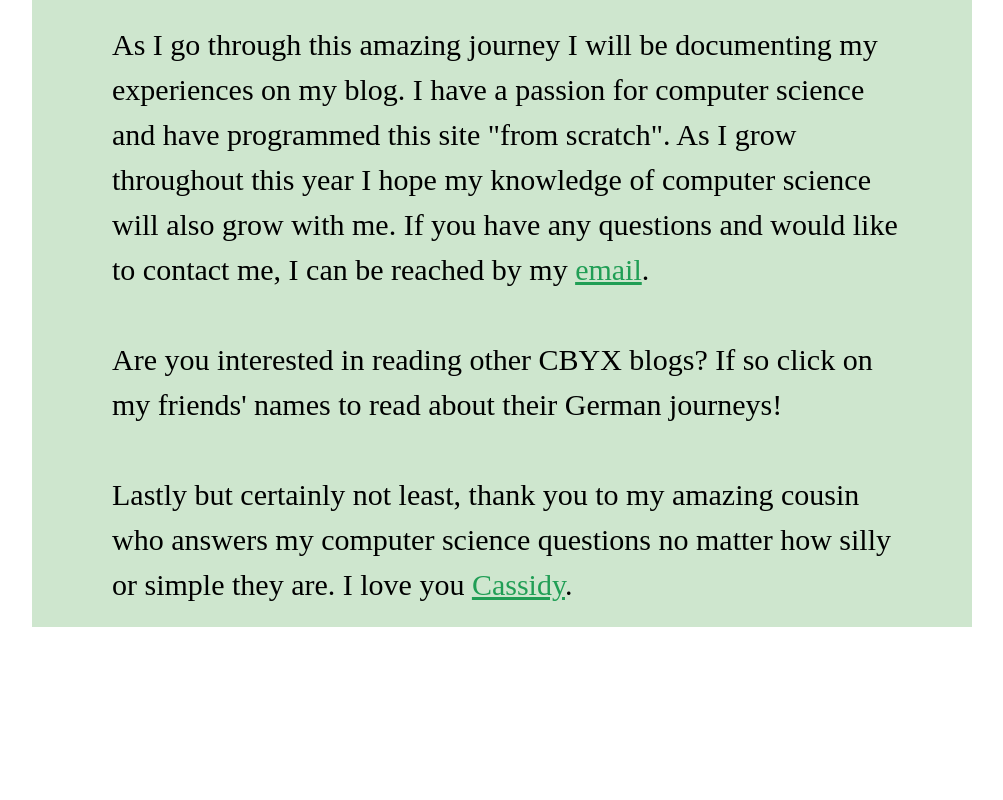
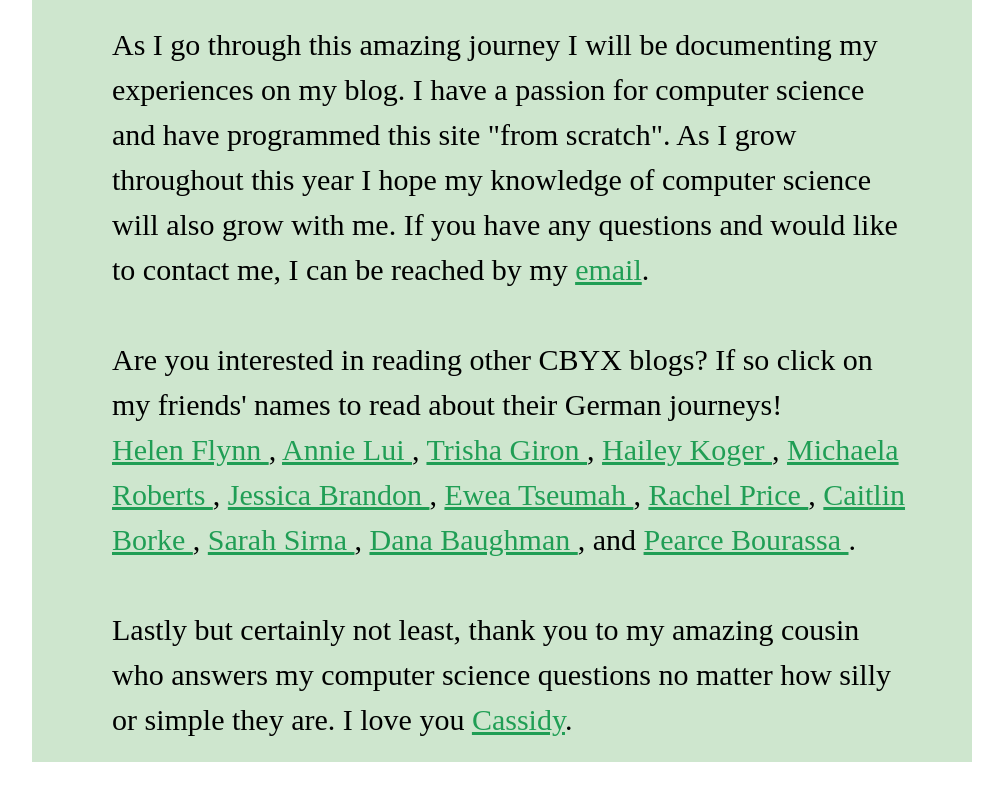
Before and after one commit to AngelinaKapp/allesangelina.github.io, a plain HTML site: page about.html in a window 1280 px wide. Shown: the part 928-1728 px from the top of the page, without its empty margins (168-1171 px from the left). Drawn offline with Linux system fonts and the light colour scheme.

Commit message:
names and first page
CBYX-ers and hopefully pic on front page works

```diff
--- a/about.html
+++ b/about.html
@@ -60,6 +60,19 @@
   <br> <br>
   Are you interested in reading other CBYX blogs? If so click on my friends' names to read about their
   German journeys!
+  <br>
+  <a href=" http://www.helenimausland.wordpress.com" class="active2">Helen Flynn </a>,
+  <a href="http://mytraceonearth.blogspot.com/" class="active2">Annie Lui </a>,
+  <a href="http://trishagiron.tumblr.com" class="active2">Trisha Giron </a>,
+  <a href=" http://haileyingermany.blogspot.com/" class="active2">Hailey Koger </a>,
+  <a href=" http://michaelaingermany.blogspot.com/" class="active2">Michaela Roberts </a>,
+  <a href="http://dreamsingermany.blogspot.com/" class="active2">Jessica Brandon </a>,
+  <a href=" http://valentinetravelstheworld.wordpress.com/ " class="active2">Ewea Tseumah </a>,
+  <a href="http://rachelsgermanadventure.tumblr.com" class="active2">Rachel Price </a>,
+  <a href=" http://voyagingintotheunknown.weebly.com/" class="active2">Caitlin Borke </a>,
+  <a href="http://deutsches-abenteuer.blogspot.com/" class="active2">Sarah Sirna </a>,
+  <a href="http://danasdeutschesabenteuer.blogspot.com/" class="active2">Dana Baughman </a>, and
+  <a href="https://pearceanddeutschland.wordpress.com" class="active2">Pearce Bourassa </a>.
   <br><br>
   Lastly but certainly not least, thank you to my amazing cousin who answers my computer science questions no matter how
   silly or simple they are. I love you <a href="http://cassidoo.co" class="active2">Cassidy</a>.
```
Also changed, not shown: index.html (+1 -1 lines), angelina2.jpg (added).
